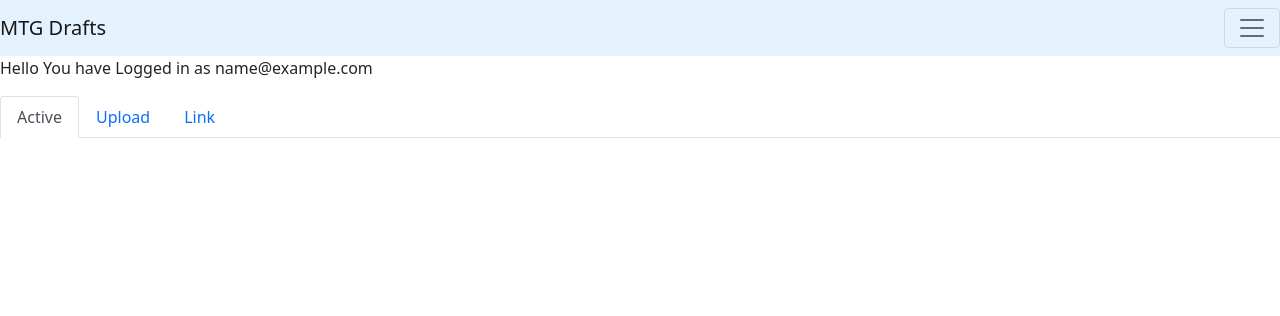
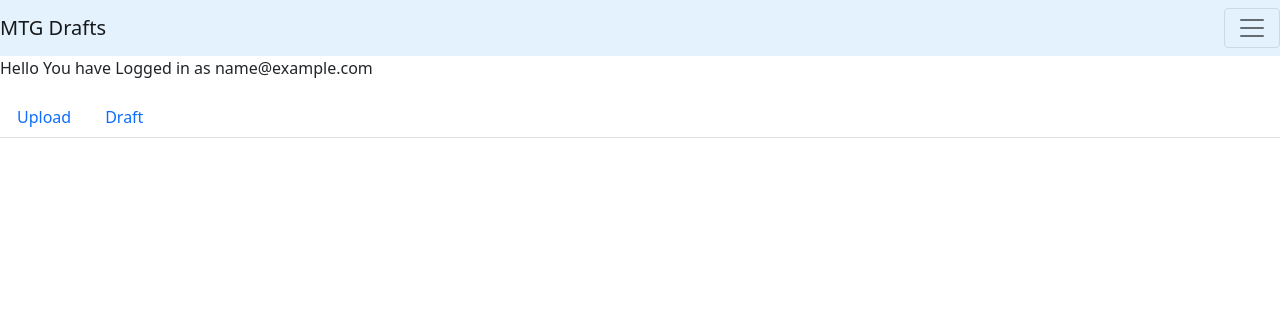
Before and after one commit to sebastiandifrancesco/MTG_Drafts, a Flask app: page /logged_in in a window 1280 px wide. Shown: the top 316 px of the page. Run offline with Flask 2, Linux system fonts and the light colour scheme; the visitor is signed in with stand-in values (Sample User, id 1); some libraries are stand-ins or nearby versions.

Commit message:
minor draft page edits

```diff
--- a/templates/logged_in.html
+++ b/templates/logged_in.html
@@ -6,13 +6,10 @@
 
 <ul class="nav nav-tabs">
     <li class="nav-item">
-      <a class="nav-link active" aria-current="page" href="#">Active</a>
-    </li>
-    <li class="nav-item">
     <a class="nav-item nav-link" href="/upload">Upload</a>
     </li>
     <li class="nav-item">
-      <a class="nav-link" href="#">Link</a>
+      <a class="nav-link" href="#">Draft</a>
     </li>
   </ul>
 
```
Also changed, not shown: draft.html (added, +11 -0 lines).
